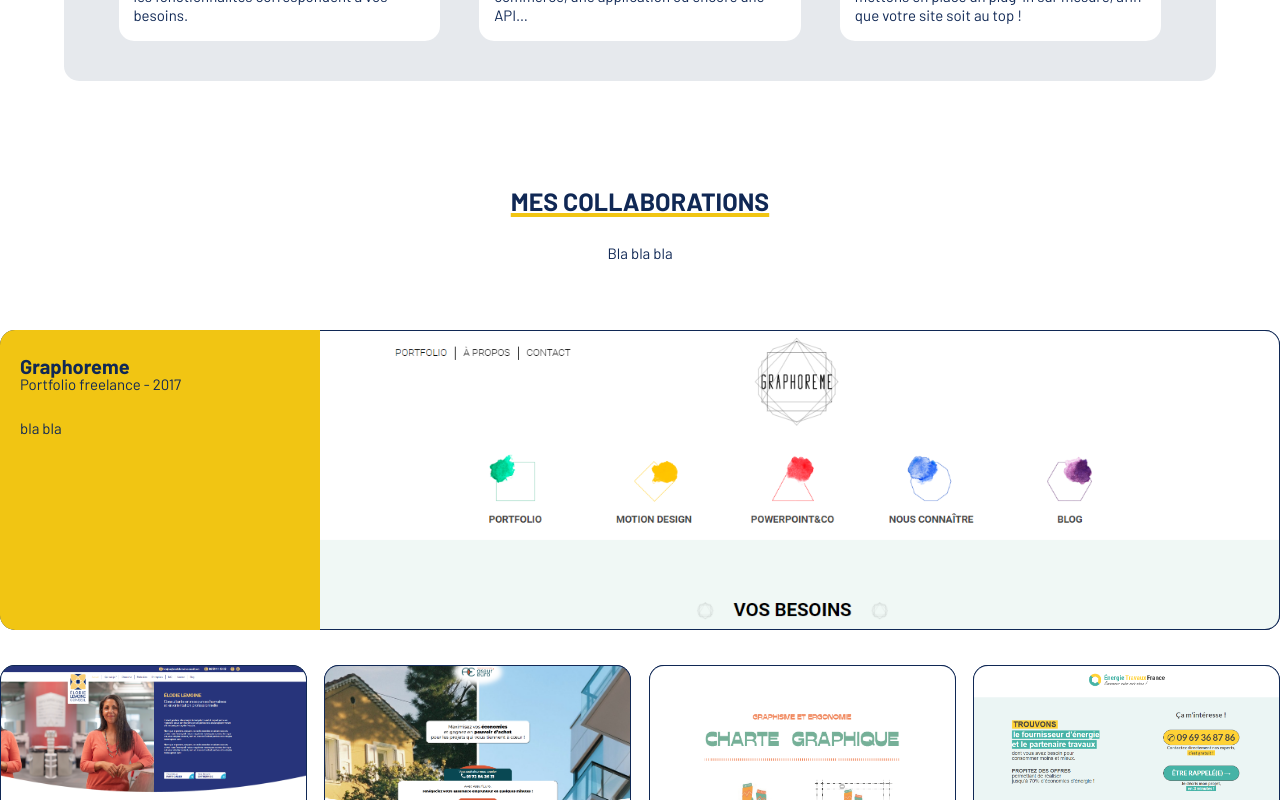
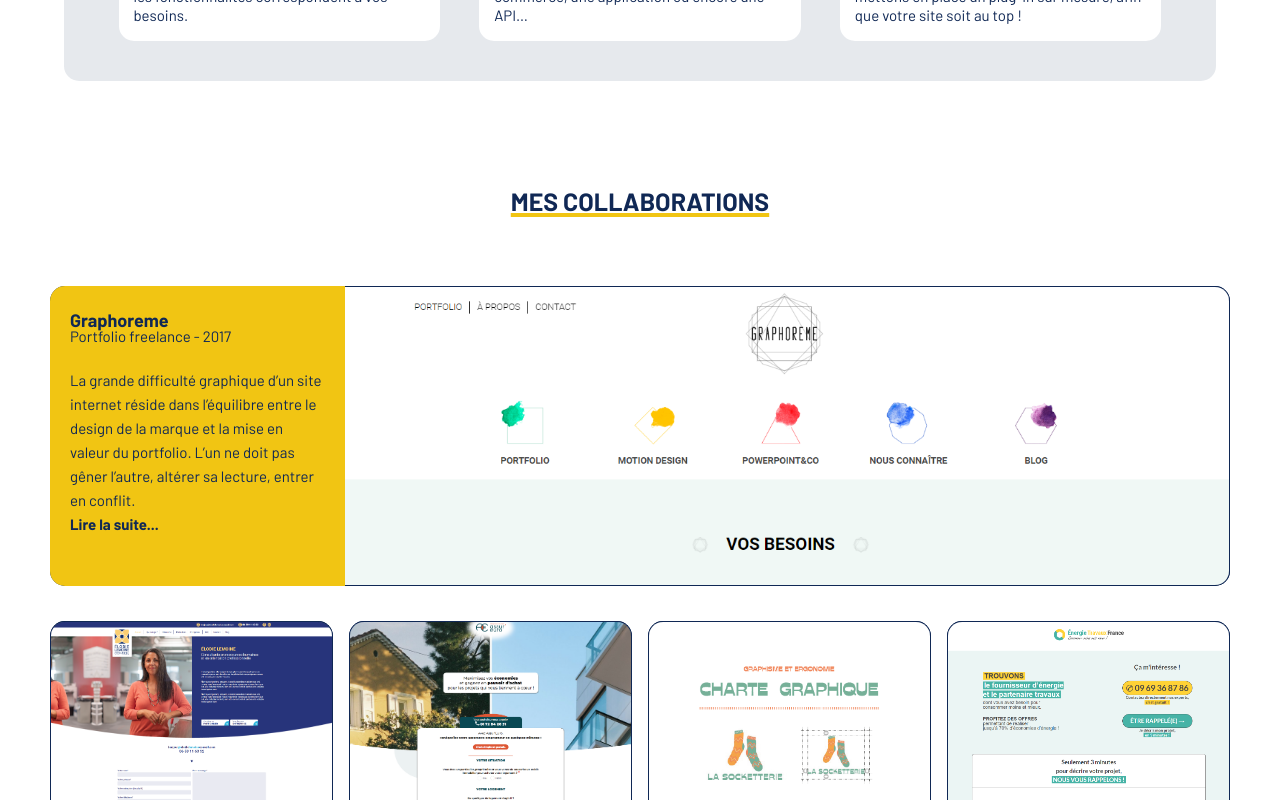
Before and after one commit to AlexD004/CEFPortfolio, a Vue app: page / in a window 1280 px wide. Shown: the part 1320-2120 px from the top of the page. Built offline with nearby package versions, Linux system fonts and the light colour scheme.

Commit message:
Add contents for works

```diff
--- a/src/assets/main.css
+++ b/src/assets/main.css
@@ -18,7 +18,7 @@
   font-weight: 600;
 }
 h3{
-  font-size:20px;
+  font-size:18px;
   font-weight: 700;
   display: inline-block;
 }
--- a/src/components/Contact.vue
+++ b/src/components/Contact.vue
@@ -109,8 +109,8 @@
 
 <template>
   <div class="wrapper">
-    <h2 class="yellowUnderline">Titre "Contact"</h2>
-    <p class="sousTitre">bla bla bla</p>
+    <h2 class="yellowUnderline">JE ME LAISSE TENTER</h2>
+    <p class="sousTitre"> </p>
 
     <form id="contactForm" v-on:submit.prevent >
 
--- a/src/components/Portfolio.vue
+++ b/src/components/Portfolio.vue
@@ -66,6 +66,7 @@
         workLinkURL: "",
         featuredImage: "",
         galleryItems: [],
+        extrait: "",
 
         /* Works List : 'id' is used to target a specific work in array, id = position in array */
         works: [{
@@ -82,7 +83,7 @@
                 illustrator: false,
                 copywritting: false
             },
-            description: 'bla bla',
+            description: 'La grande difficulté graphique d’un site internet réside dans l’équilibre entre le design de la marque et la mise en valeur du portfolio. L’un ne doit pas gêner l’autre, altérer sa lecture, entrer en conflit. Pourtant, il est essentiel d’avoir une image de marque forte pour être reconnu au premier coup d’œil. Et le portfolio est primordial pour gagner la confiance des prospects. Grâce à mon expérience dans la direction artistique, nous avons trouvé une voie graphique cohérente et harmonieuse, qui sait mettre en avant le portfolio du client. La seconde question auquel un site internet de ce type fait face est la simplicité d’utilisation. Il y a en effet plusieurs sections à prendre en compte pour les prospects intéressés par une performance particulière. Mais pouvoir également afficher l’ensemble des travaux pour une vue d’ensemble. Le tout en limitant le nombre de clics pour une navigation optimisé. De part ma formation en développement web, ces interrogations sont mon quotidien. Nous avons également trouvé les meilleures solutions pour que l’expérience utilisateur soit optimale.',
             linkText: 'Visiter le site',
             linkURL: 'https://graphoreme.com',
 
@@ -128,7 +129,7 @@
                 illustrator: false,
                 copywritting: false
             },
-            description: 'bla bla',
+            description: 'Dans les métiers de l’accompagnement à la personne, il est important que le visage du conseiller apparaisse. Le capital sympathique et la confiance des prospects se mets en place plus aisément. Mais il est important de ne pas tomber dans le narcissisme, la priorité est justement, à ces prospects qui ont besoin d’aide. L’identité graphique et le webdesign sont là pour répondre à ces demandes. Comment faire pour que l’utilisateur vous voit, vous reconnaisse, et surtout, se sente écouté ? Pour gagner sa confiance, le prospect doit se sentir compris, avoir la sensation que son problème est déjà identifié et votre site, votre métier, vous-même, savez répondre exactement à ses besoins. Il y a donc un travail de webdesign pour que le portrait apparaisse tout en laissant la place au contenu. Les mots sont importants, ils doivent être mis en valeur. Sans pour autant noyer la page. J’ai pu, avec Elodie, travailler sur cet équilibre et livrer une maquette conforme à sa personnalité, son métier et ses souhaits.',
             linkText: 'Visiter le site (intégration par un tiers)',
             linkURL: 'https://www.elodielemoineconseil.com/',
 
@@ -174,7 +175,7 @@
                 illustrator: false,
                 copywritting: false
             },
-            description: 'bla bla',
+            description: 'Il y a plusieurs fonctionnalités à un site internet : prospecter, vente, vitrine, recolleter des données… Il faut avant tout définir le but premier de la présence digital. Pour Assur’Euro, c’est le recueil de données pour la mise en place d’un call center. Ce procédé nécessite des fonctionnalités précises, ici l’utilisation d’une API. Il s’agit de mécanismes qui permettent à deux composants logiciels de communiquer entre eux à l’aide d’un ensemble de définitions et de protocoles. Ainsi dans le cas d’Assur’Euro, les données confidentielles sont maintenues privées et stockées en toute sécurité. Connaître et respecter le RGPD ainsi que d’autres lois du web fait partie des performances du developper. Mon rôle est de vous en tenir informé, vous mettre en garde si certains de vos souhaits ne les respectent pas, et trouver les solutions pour répondre à la fonctionnalité souhaitée. S’articulent ensuite la direction artistique et le développement de la page. Nous avons pu créer le logo ainsi que la charte graphique en adéquation avec le domaine du service. Et enfin le développement de la page, pour que les données soit répertoriées proprement et utilisable aisément.',
             linkText: 'Visiter le site',
             linkURL: 'https://www.assureuro.offres-selectionnees.fr/',
 
@@ -220,7 +221,7 @@
                 illustrator: true,
                 copywritting: true
             },
-            description: 'bla bla',
+            description: 'La socketterie souhaite dans un premier temps, mettre en place le cahier des charges de son site internet. Il s’agit de la synthétisation de l’ensemble des fonctions qu’aura le projet final. On y prend en compte les spécifications techniques auxquels la page web répond, ainsi que les besoins qu’elle doit combler. Ici, La Socketterie vend des chaussettes dépareillées, symbole de la trisomie 21, et reverse un pourcentage de son bénéfice à des associations soutenant la trisomie 21. De plus, les chaussettes sont faites main. Ces caractéristiques permettent à la firme de se démarquer des autres. Ce sont les points à mettre en avant sur la page d’accueil. Pour la suite, il s’agit d’un site de vente. Il faut donc définir tous les aspects que celui-ci nécessite. Faut-il un espace client ou pas, où l’utilisateur peut voir ses commandes, ses factures, faire des réclamations, des retours… Il est nécessaire de maquetter la page vitrine : est-il possible, voir recommandé, de pouvoir classer l’affichage des articles ? À quoi ressemble une page d’article, quelles informations doit-on mettre en avant ? Des interrogations classiques pour un site de vente.  Enfin, le cahier des charges contient également la charte graphique et les aspects business.',
             linkText: 'Voir le pdf',
             linkURL: work04Pdf01,
 
@@ -266,7 +267,7 @@
                 illustrator: false,
                 copywritting: false
             },
-            description: 'bla bla',
+            description: 'Energie Travaux France est une page internet qui a pour but de recolleter les données d’utilisateurs pour la mise en place d’un call center. La fonctionnalité première de la page est donc ciblée et identifiée. Il est important de bien réfléchir à ce but premier de la présence digital, car une page internet de vente, d’un site vitrine ou de prospection n’aura pas le même design ni les mêmes contraintes d’expérience utilisateur. Réunir les données utilisateurs est un procédé nécessitant des fonctionnalités précises, ici l’utilisation d’une API. Il s’agit de mécanismes qui permettent à deux composants logiciels de communiquer entre eux à l’aide d’un ensemble de définitions et de protocoles. Ainsi, les données confidentielles sont maintenues privées et stockées en toute sécurité. Connaître et respecter le RGPD ainsi que d’autres lois du web fait partie des performances du developper. Mon rôle est de vous en tenir informé, vous mettre en garde si certains de vos souhaits ne les respectent pas, et trouver les solutions pour répondre à la fonctionnalité souhaitée. La suite de la mission implique la création du logo, de la charte graphique et du développement de la page internet.',
             linkText: 'Visiter le site',
             linkURL: 'https://www.energie-travaux-france.fr/',
 
@@ -337,8 +338,14 @@
         this.modalIsOpen = false;
     }
 
+  },
 
-  }
+  mounted: function mounted () {
+        let textSrc = this.$data.works[0].description;
+        let excerpt = textSrc.substring(0,209);
+
+        this.extrait = excerpt;
+}
 
 }
 
@@ -375,7 +382,7 @@
 
         <!-- Section Title -->
         <h2 class="yellowUnderline">MES COLLABORATIONS</h2>
-        <p class="sousTitre">Bla bla bla</p>
+        <p class="sousTitre"> </p>
 
         <!-- Works Section -->
         <div id="portfolioGallery">
@@ -389,7 +396,7 @@
                 <div class="workInfos">
                     <h3>{{ title }}</h3>
                     <p class="contextWork">{{ context }} - {{ date }}</p>
-                    <p class="descriptionWork">{{ description }}</p>
+                    <p class="descriptionWork extrait">{{ extrait }}<strong class="readMore"> Lire la suite...</strong></p>
                 </div>
                 <div class="workImage">
                     <img :src="`${ featuredImage.url }`" :alt="`${ featuredImage.alt }`" />
@@ -440,7 +447,7 @@
 <style scoped>
 
 .wrapper{
-    padding: 50px 0;
+    padding: 50px;
     position: relative;
     z-index:10;
     text-align: center;
@@ -529,10 +536,10 @@
     padding: 5px 0;
 }
 .descriptionWork{
-    margin: 40px 0;
+    margin: 15px 0;
 }
 p.linkWork{
-    margin-bottom: 40px;
+    margin-bottom: 20px;
 }
 p.linkWork a{
     font-weight: 700;
@@ -580,6 +587,13 @@
 }
 .work:first-child .workInfos .descriptionWork{
     display: inline;
+}
+.work:first-child .workInfos .descriptionWork .readMore{
+    font-weight: 700;
+    display: block;
+}
+.work:first-child .workInfos .descriptionWork .readMore:hover{
+    color:var(--c-pink);
 }
 .work:first-child .workImage{
     width: 100%;
@@ -671,6 +685,9 @@
 #modalInfos {
     width:50%;
 }
+#modalInfos{
+    max-width: 800px;
+}
 #carrousel,
 #carrousel img {
     border-radius: 20px 0 0 20px;
```
